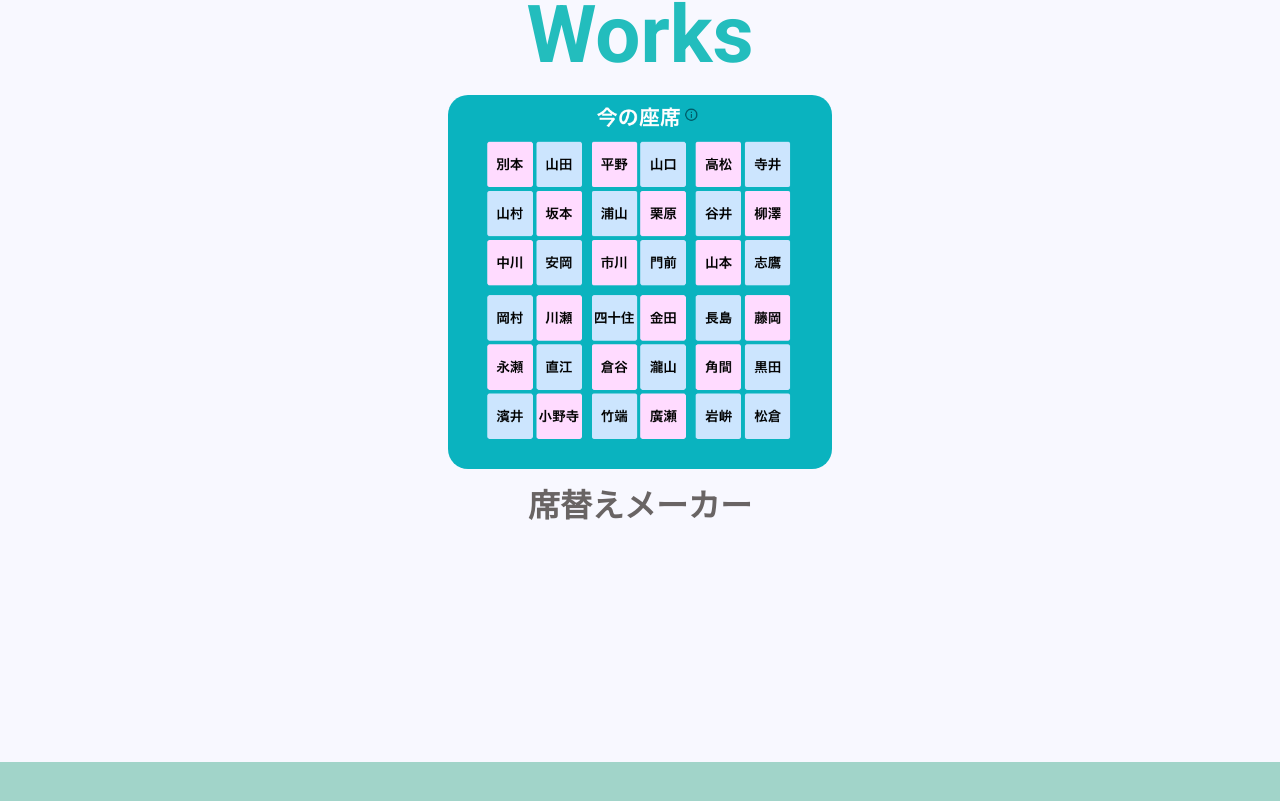
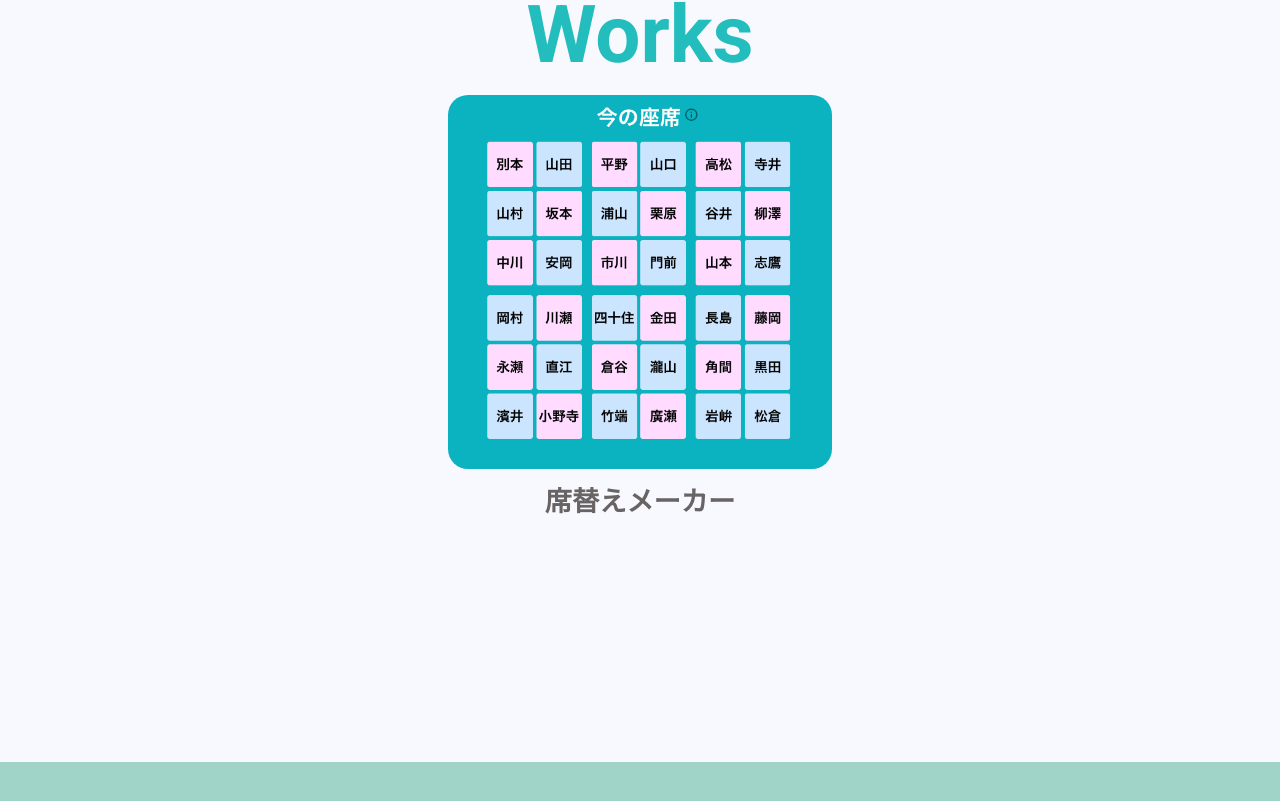
Before and after one commit to krpk1900/PortfolioSite, a Nuxt app: page / in a window 1280 px wide. Shown: the part 1518-2319 px from the top of the page. Built offline with nearby package versions, Linux system fonts and the light colour scheme; what vue-typer would draw is missing.

Commit message:
[Add] 席替えメーカーのタイトルをリンクに変更

```diff
--- a/pages/index.vue
+++ b/pages/index.vue
@@ -43,12 +43,13 @@
           <a href="https://sekigae.jp/" target="_blank">
             <img class="sekigaemaker-img" src="/sekigae2.png" width="30%">
           </a>
-          <div class="text-center sekigaemaker-title">席替えメーカー</div>
+          <a href="https://sekigae.jp/" target="_blank">
+            <div class="text-center sekigaemaker-title">席替えメーカー</div>
+          </a>
           <!--div class="text-center sekigaemaker-description">
             生徒名と条件を入力するだけで座席の配置案を瞬時に出してくれるサービス。
             ユーザー数は7,000人を突破。
           </div-->
-
 
           <!--v-card class="works-card" width="31%">
             <v-card-title>席替えメーカー</v-card-title>
@@ -89,6 +90,9 @@
   h2 {
     font-size: 4em;
     text-align: center;
+  }
+  a {
+    text-decoration: none;
   }
   .code-img {
     width: 100%;
@@ -160,7 +164,7 @@
     transition-duration: 0.2s;
   }
   .sekigaemaker-title {
-    font-size: 2em;
+    font-size: 1.7em;
     font-weight: 600;
     color: #696464;
     margin-top: 1%;
```
